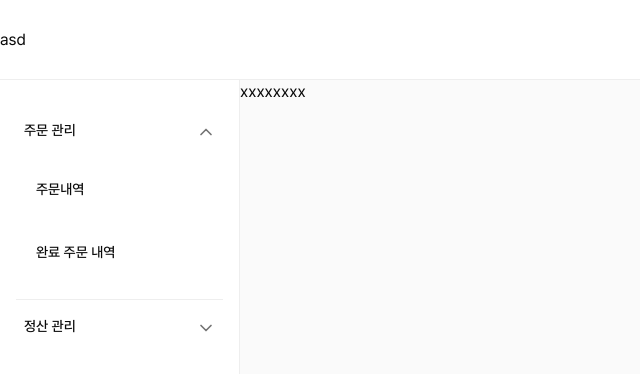
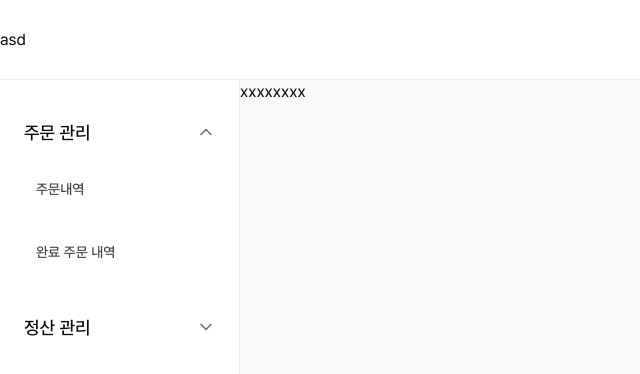
Before and after one commit to eco-dessert-platform/dessert-front-seller, a React (Vite) app: page / in a window 1280 px wide. Both pictures are taken after a click on the button "주문 관리". Shown: the top 374 px of the page, without its empty margins (0-640 px from the left). Built offline with nearby package versions, Linux system fonts and the light colour scheme.

Commit message:
레이아웃

```diff
--- a/src/shared/layout/BGRside.tsx
+++ b/src/shared/layout/BGRside.tsx
@@ -52,13 +52,13 @@ const BGRside = () => {
                 <Accordion type="multiple" >
                     {menu.map((section) => (
                         <AccordionItem value={section.group} key={section.group}>
-                            <AccordionTrigger className="w-[208px] h-[53px] no-underline hover:no-underline px-[8px]">
+                            <AccordionTrigger className="w-[208px] text-gray-800 text-bold text-18 h-[53px] no-underline hover:no-underline px-[8px]">
                                 {section.group}
                             </AccordionTrigger>
                             <AccordionContent>
                                 {section.items.map((item) => (
                                     <div className="w-[208px] h-[63px] px-[8px] py-[4px] " key={item.title}>
-                                        <Button variant="ghost" className="  px-[12px]  w-full  h-full text-left justify-start" onClick={() => navigate(item.href)}>
+                                        <Button variant="ghost" className=" text-18 text-gray-800 px-[12px]  w-full  h-full text-left justify-start" onClick={() => navigate(item.href)}>
                                             {item.title}
                                         </Button>
                                     </div>
--- a/src/shared/lib/shadcn/components/ui/accordion.tsx
+++ b/src/shared/lib/shadcn/components/ui/accordion.tsx
@@ -17,7 +17,7 @@ function AccordionItem({
     return (
         <AccordionPrimitive.Item
             data-slot="accordion-item"
-            className={cn('border-b last:border-b-0', className)}
+            className={cn('', className)}
             {...props}
         />
     )
@@ -53,7 +53,7 @@ function AccordionContent({
     return (
         <AccordionPrimitive.Content
             data-slot="accordion-content"
-            className="data-[state=closed]:animate-accordion-up data-[state=open]:animate-accordion-down overflow-hidden text-sm"
+            className="data-[state=closed]:animate-accordion-up data-[state=open]:animate-accordion-down overflow-hidden text-sm transition-all duration-300 ease-in-out"
             {...props}
         >
             <div className={cn('pt-0 pb-4', className)}>{children}</div>
```
